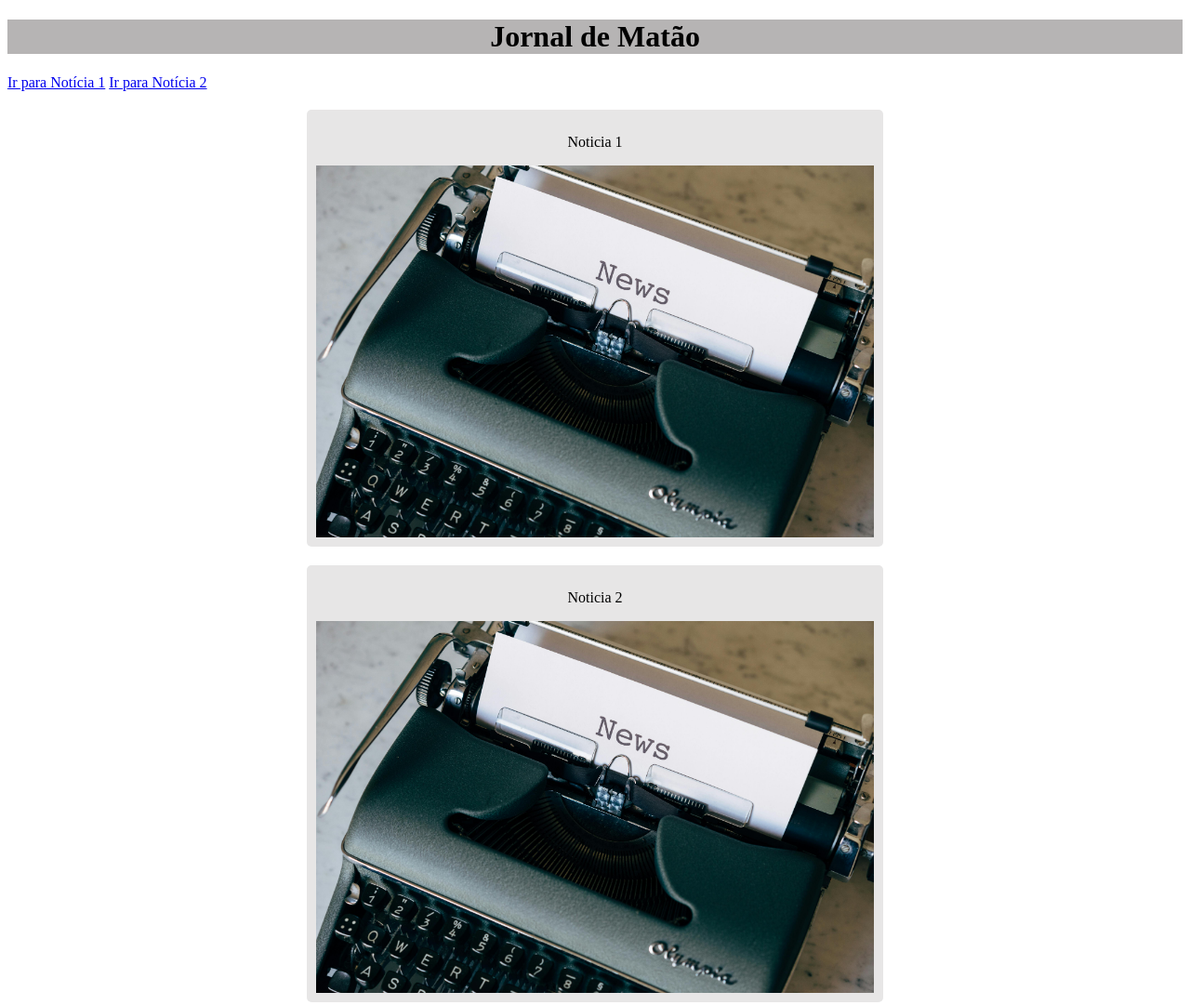
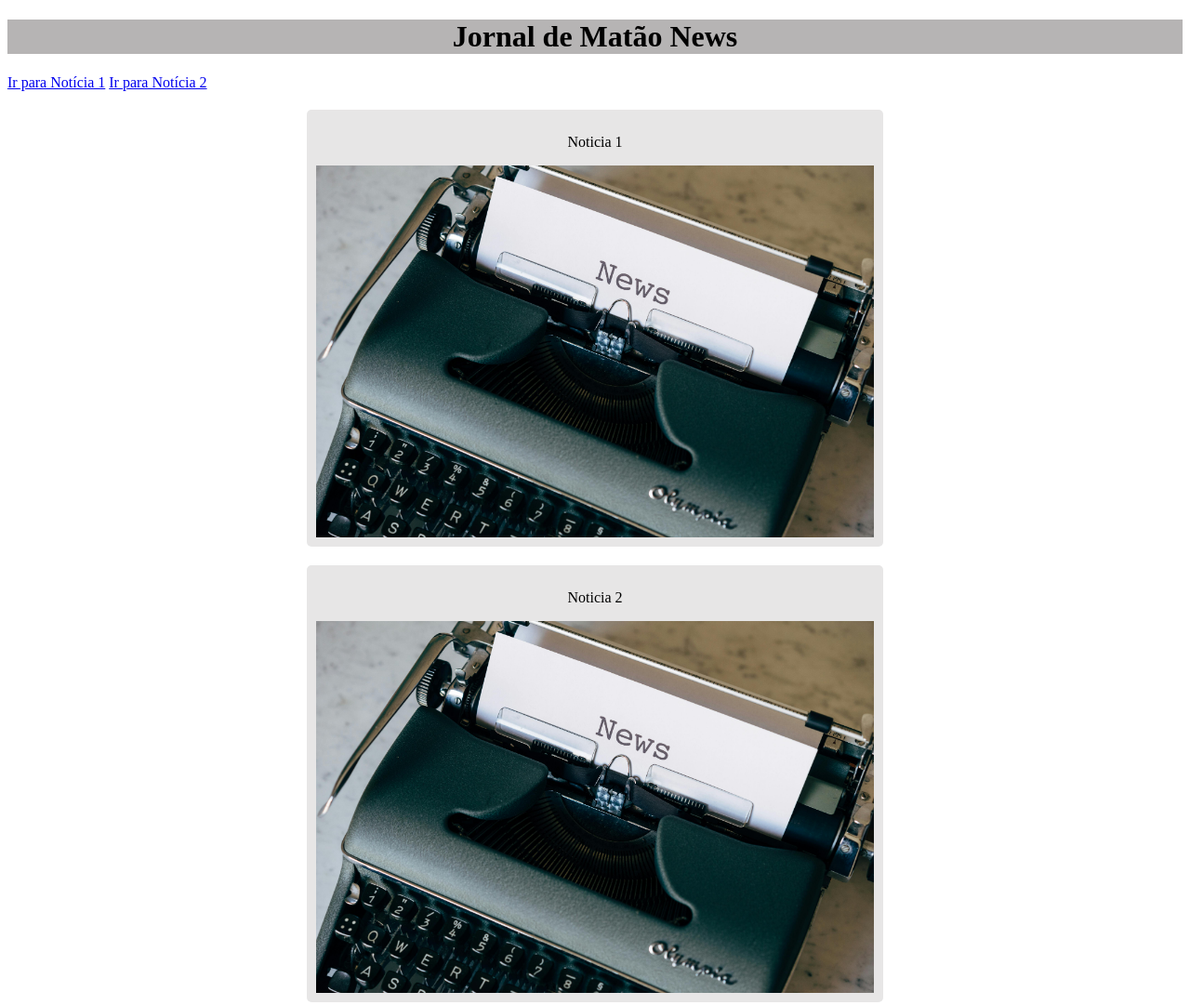
Before and after one commit to IsabelaNeves1/CI-CD-Pipeline, a website: page src/index.html in a window 1280 px wide. Shown: the top 1081 px of the page at 93% size. Drawn offline with Linux system fonts and the light colour scheme.

Commit message:
Teste deploy noti

```diff
--- a/src/index.html
+++ b/src/index.html
@@ -8,7 +8,7 @@
 </head>
 <body>
     <div class="title">
-            <h1>Jornal de Matão</h1>
+            <h1>Jornal de Matão News</h1>
     </div>
     <nav>
         <a href="#" class="nav-link" data-target="noticia1">Ir para Notícia 1</a>
```
